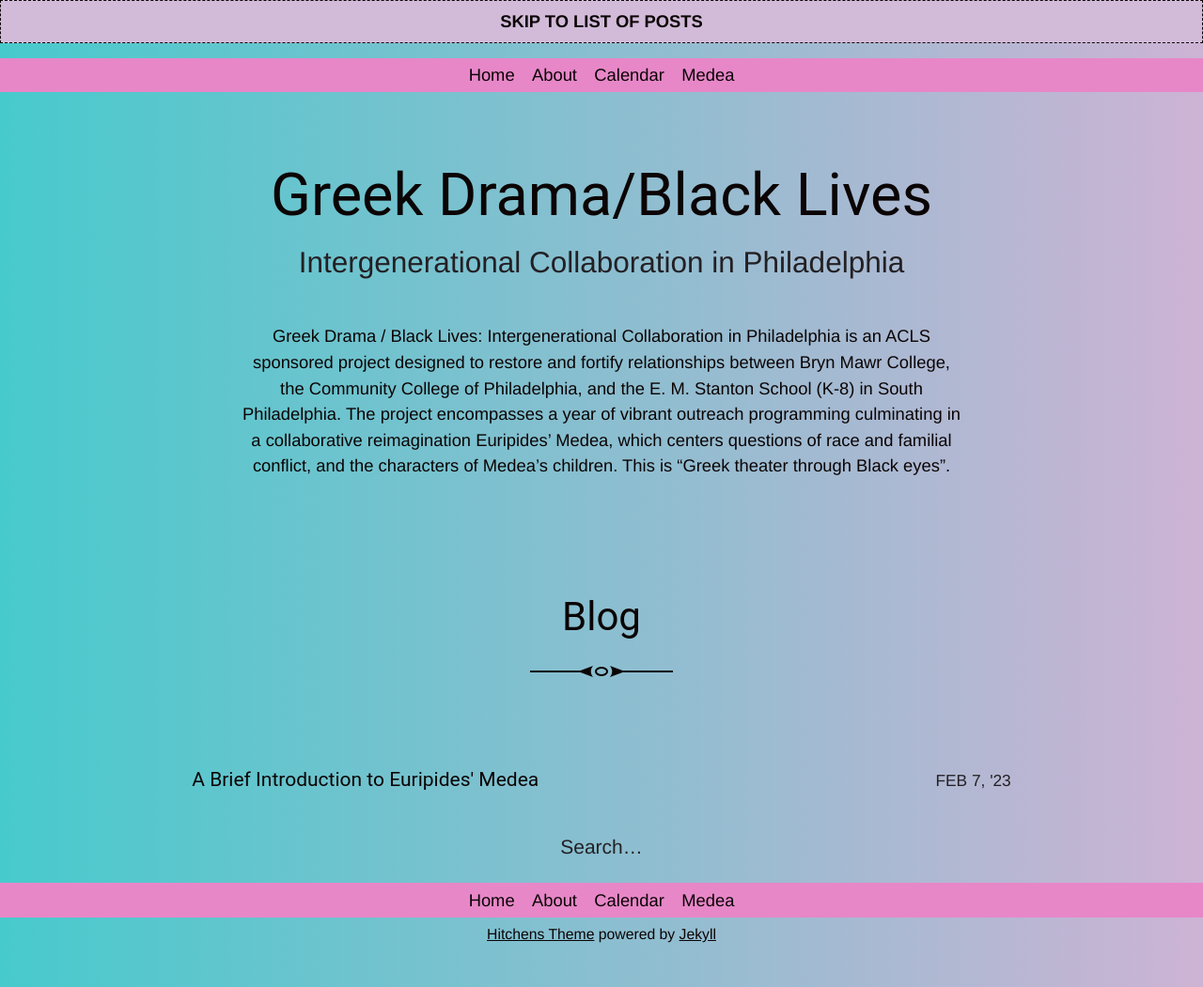
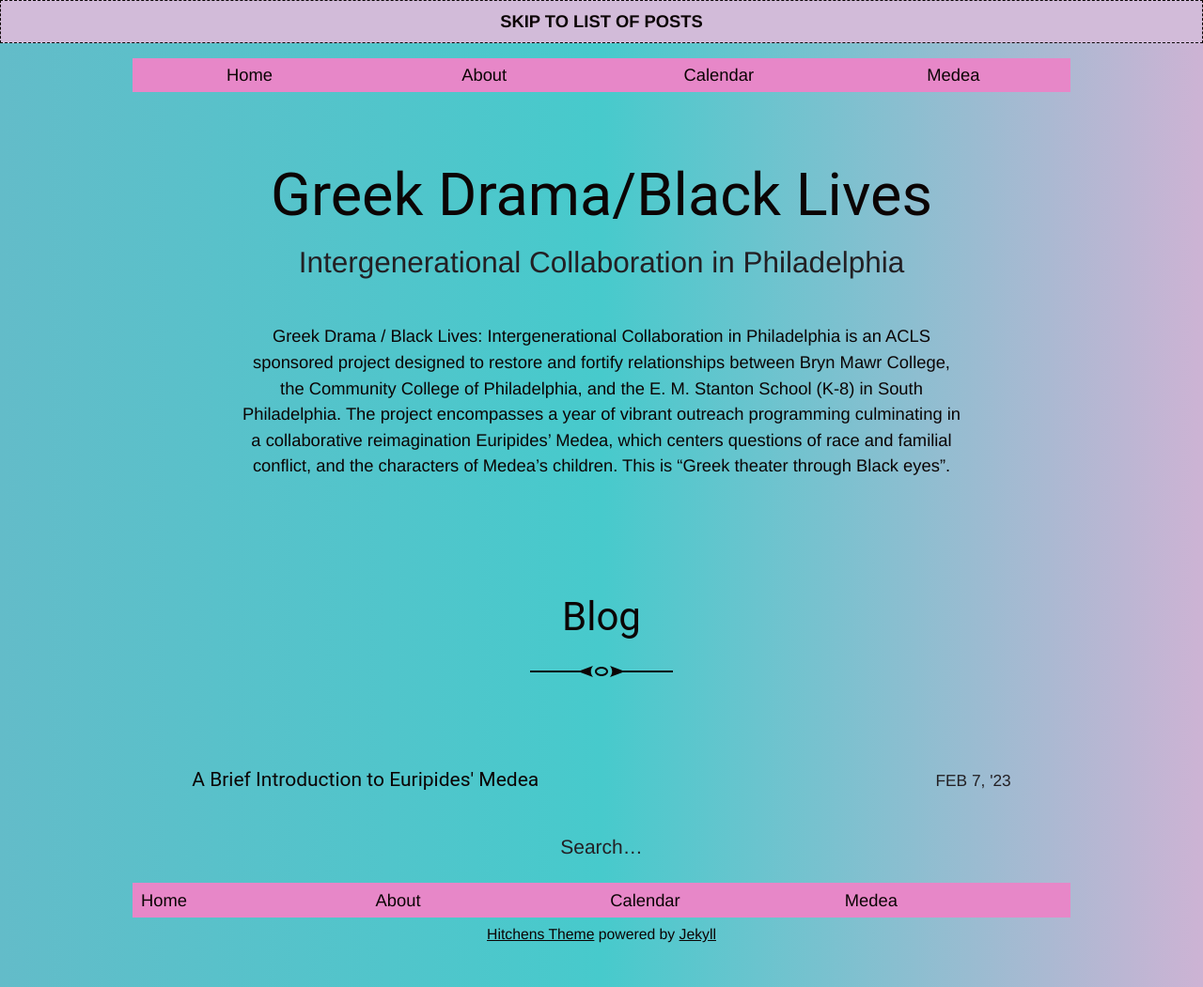
Before and after one commit to digbmc/media-medea, a Jekyll site: the page built from index.html, in a window 1280 px wide. Shown: the whole page at 94% size. Built offline with Jekyll 4.4.1, drawn with Linux system fonts in a browser that asks for light colours; the list of posts is cut into pages by our own code.

Commit message:
menu wider

```diff
--- a/_sass/_base.scss
+++ b/_sass/_base.scss
@@ -1,6 +1,6 @@
 body {
   background: $brand-color;
-  background-image: linear-gradient(to right, $bluegreen, $purpley);
+  background-image: linear-gradient(to right, $teal, $bluegreen, $purpley);
   color: $text-color;
   font-family: $font-family;
   font-size: 1.3125em;
--- a/_sass/_menu.scss
+++ b/_sass/_menu.scss
@@ -1,6 +1,8 @@
 .site-navigation {
   margin-top: 1rem;
-  background-color: $pink;
+  //max-width: 500px;
+  justify-content:center;
+
   padding: 0 1rem;
   &:hover,
   &:focus-within {
@@ -20,20 +22,25 @@
 .site-navigation li {
   list-style: none;
   font-size: .875em;
+  width: 20%;
   // font-variant: small-caps;
   margin: 0;
   &.active a {
     text-decoration: underline;
+    //background-color: $teal;
   }
 }
 
 .site-navigation a {
   display: block;
   padding: .25em .5em;
+  background-color: $pink;
   text-decoration: none;
+
   transition: opacity .125s ease-in-out;
   &:hover,
   &:focus {
     opacity: 1;
+    background-color: $purpley;
   }
 }
```
